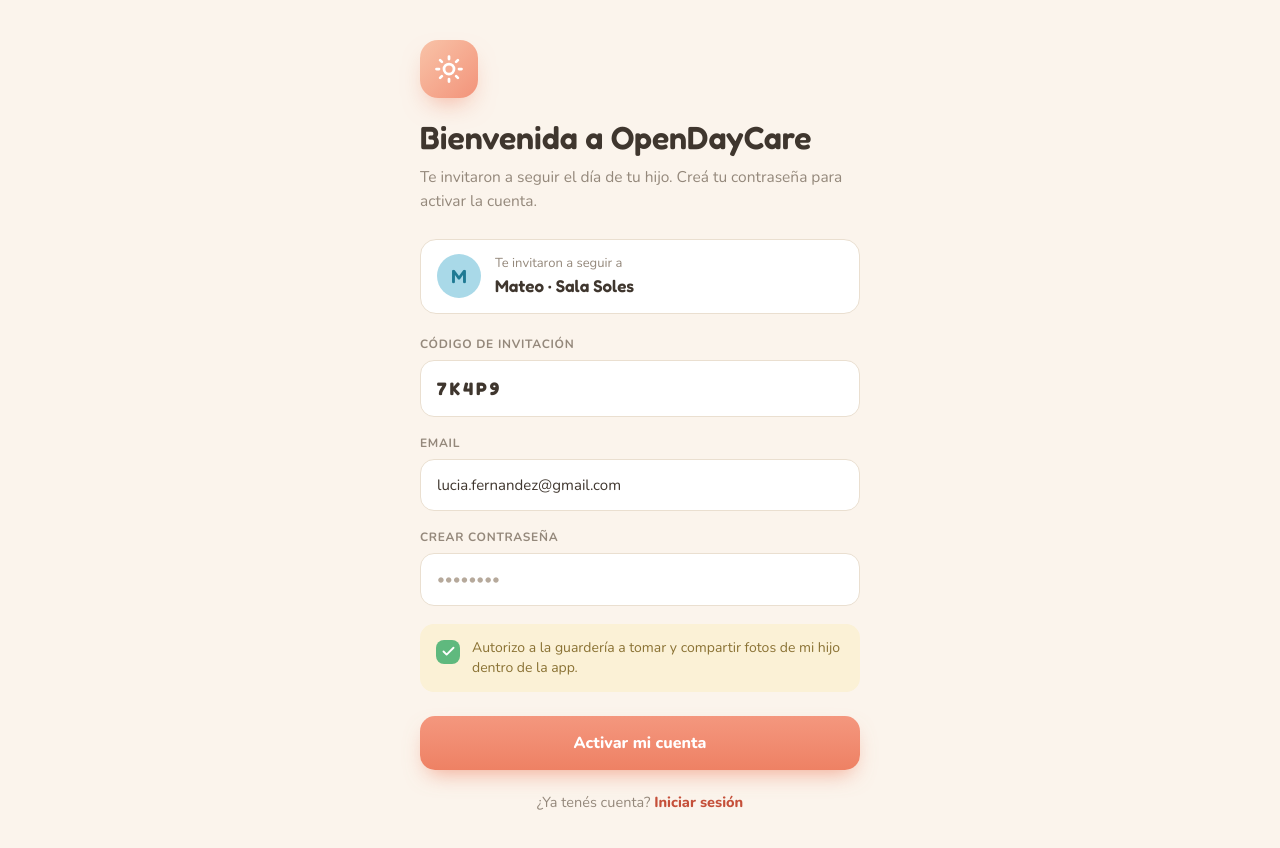
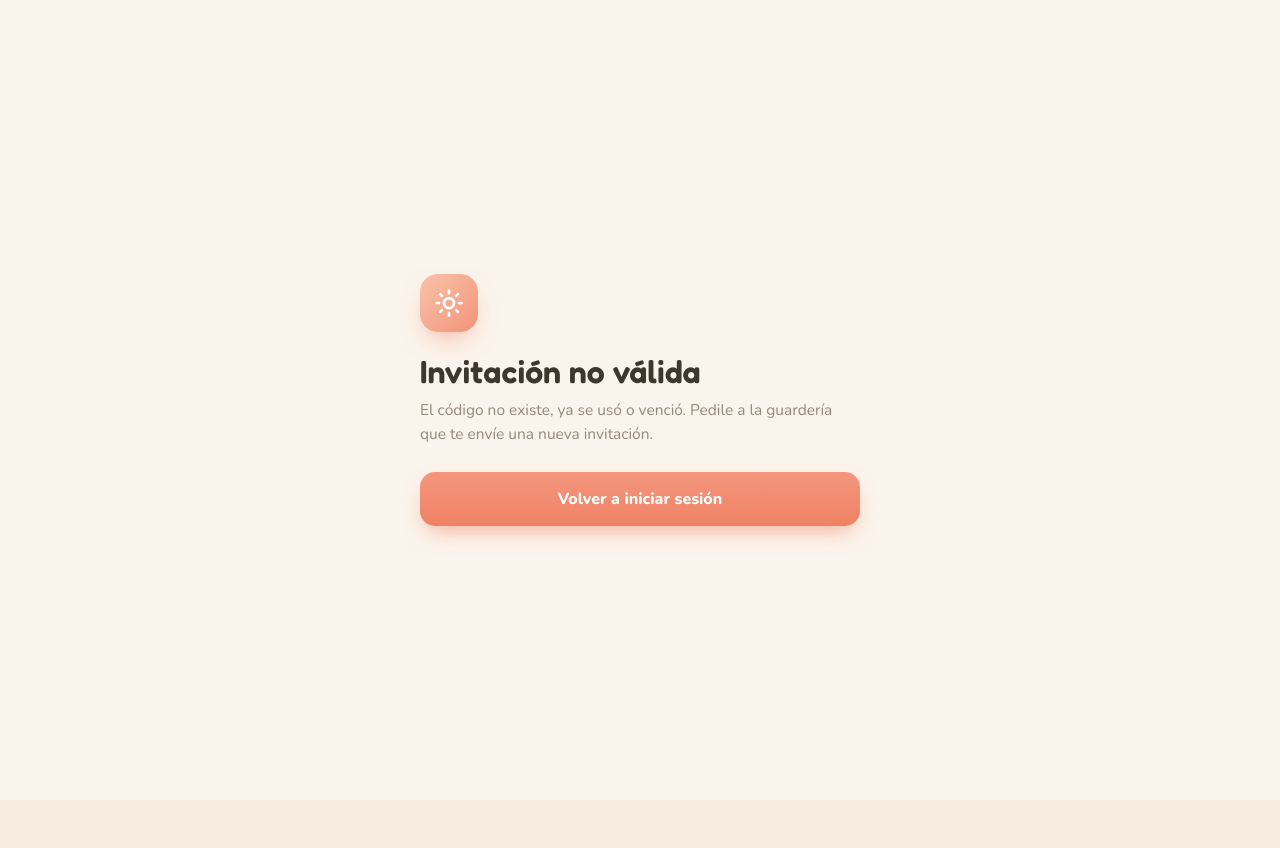
Before and after one commit to gutierrez8006/open-daycare, a Next.js app: page /activate-account in a window 1280 px wide. Shown: the top 848 px of the page. After the commit the page ends 800 px from the top, so only its background shows below. Built offline with nearby package versions, Linux system fonts and the light colour scheme.

Commit message:
Paso 12 de la implementación (/activate-account page + components/activate-account-form.tsx)

```diff
--- /dev/null
+++ b/app/(auth)/activate-account/actions.ts
@@ -0,0 +1,144 @@
+"use server";
+
+import { redirect } from "next/navigation";
+import { createClient } from "@/utils/supabase/server";
+
+export type ActivateState = { error?: string };
+
+const EMAIL_PATTERN = /^[^\s@]+@[^\s@]+\.[^\s@]+$/;
+const GENERIC_ERROR =
+  "No pudimos activar la cuenta. Revisá los datos e intentá de nuevo.";
+
+type InvitationPreview = {
+  child_name: string;
+  room_name: string;
+  daycare_name: string;
+  email: string;
+  expires_at: string;
+};
+
+function isExistingUserError(message: string | undefined): boolean {
+  if (!message) return false;
+  const normalized = message.toLowerCase();
+  return (
+    normalized.includes("already registered") ||
+    normalized.includes("already exists") ||
+    normalized.includes("user already")
+  );
+}
+
+async function acceptInvitation(
+  code: string,
+): Promise<{ ok: true } | { ok: false }> {
+  const supabase = await createClient();
+  const { data, error } = await supabase.rpc("accept_invitation", {
+    p_code: code,
+  });
+
+  if (!error && typeof data === "string" && data.length > 0) {
+    return { ok: true };
+  }
+
+  // Retry with a fresh client in case the new session cookie was not visible yet.
+  const retryClient = await createClient();
+  const retry = await retryClient.rpc("accept_invitation", { p_code: code });
+  if (!retry.error && typeof retry.data === "string" && retry.data.length > 0) {
+    return { ok: true };
+  }
+
+  if (retry.error) {
+    console.error("accept_invitation failed", retry.error);
+  }
+  return { ok: false };
+}
+
+export async function activateAccountAction(
+  _prevState: ActivateState,
+  formData: FormData,
+): Promise<ActivateState> {
+  const code = String(formData.get("code") ?? "")
+    .trim()
+    .toUpperCase();
+  const email = String(formData.get("email") ?? "")
+    .trim()
+    .toLowerCase();
+  const password = String(formData.get("password") ?? "");
+  const authorized = formData.get("authorized") === "on";
+
+  if (code === "") {
+    return { error: "El código de invitación no es válido." };
+  }
+  if (!EMAIL_PATTERN.test(email)) {
+    return { error: "Ingresá un email válido." };
+  }
+  if (password.length < 6) {
+    return { error: "La contraseña debe tener al menos 6 caracteres." };
+  }
+  if (!authorized) {
+    return {
+      error: "Tenés que autorizar el uso de fotos para continuar.",
+    };
+  }
+
+  const supabase = await createClient();
+
+  // Revalidate the code and the email against the invitation (never trust the form).
+  const { data, error } = await supabase.rpc("get_invitation_preview", {
+    p_code: code,
+  });
+  const preview = ((data ?? [])[0] ?? null) as InvitationPreview | null;
+  if (error || !preview) {
+    return {
+      error: "El código no es válido o venció. Pedí una nueva invitación.",
+    };
+  }
+  if (preview.email.toLowerCase() !== email) {
+    return { error: "El email no coincide con la invitación." };
+  }
+
+  const { data: signUpData, error: signUpError } = await supabase.auth.signUp({
+    email,
+    password,
+    options: {
+      data: {
+        invitation_code: code,
+        full_name: email.split("@")[0],
+      },
+    },
+  });
+
+  if (signUpError && !isExistingUserError(signUpError.message)) {
+    console.error("signUp failed", signUpError);
+    return { error: GENERIC_ERROR };
+  }
+
+  if (signUpError) {
+    // The email already has an account (e.g. a second invitation): sign in and link.
+    const { error: signInError } = await supabase.auth.signInWithPassword({
+      email,
+      password,
+    });
+    if (signInError) {
+      return {
+        error:
+          "Ese email ya tiene una cuenta. Ingresá la contraseña correcta o iniciá sesión para vincularte.",
+      };
+    }
+  } else if (!signUpData.session) {
+    return {
+      error:
+        "La cuenta se creó pero no pudimos iniciar sesión. Probá iniciando sesión y activá la invitación de nuevo.",
+    };
+  }
+
+  const accepted = await acceptInvitation(code);
+  if (!accepted.ok) {
+    return {
+      error:
+        "No pudimos vincular la cuenta con el niño. Probá de nuevo o pedí una nueva invitación.",
+    };
+  }
+
+  await supabase.auth.signOut();
+  redirect("/login?activated=1");
+}
--- a/app/(auth)/activate-account/page.tsx
+++ b/app/(auth)/activate-account/page.tsx
@@ -1,13 +1,63 @@
 import Link from "next/link";
-import { notFound } from "next/navigation";
-import { getChild } from "@/data/children";
 import ActivateAccountForm from "@/components/activate-account-form";
+import { createClient } from "@/utils/supabase/server";
 
-export default function ActivateAccountPage() {
-  const child = getChild("mateo-fernandez");
-  if (!child) notFound();
+type InvitationPreview = {
+  child_name: string;
+  room_name: string;
+  daycare_name: string;
+  email: string;
+  expires_at: string;
+};
 
-  const firstName = child.name.split(" ")[0];
+export default async function ActivateAccountPage({
+  searchParams,
+}: PageProps<"/activate-account">) {
+  const params = await searchParams;
+  const rawCode = params.code;
+  const code = Array.isArray(rawCode) ? rawCode[0] : rawCode;
+
+  let preview: InvitationPreview | null = null;
+  if (code?.trim()) {
+    const supabase = await createClient();
+    const { data, error } = await supabase.rpc("get_invitation_preview", {
+      p_code: code,
+    });
+    if (!error) {
+      preview = ((data ?? [])[0] ?? null) as InvitationPreview | null;
+    }
+  }
+
+  if (!preview) {
+    return (
+      <div className="flex min-h-screen items-center justify-center bg-[#FBF4EC] p-6 md:p-10">
+        <div className="w-full max-w-[440px]">
+          <div className="mb-[22px] flex h-[58px] w-[58px] items-center justify-center rounded-[18px] bg-gradient-to-br from-[#F8C3A8] to-[#F2937A] shadow-[0_12px_26px_-10px_rgba(238,129,100,.65)]">
+            <LogoIcon />
+          </div>
+
+          <h1 className="font-display text-[32px] font-semibold leading-[1.15] text-ink">
+            Invitación no válida
+          </h1>
+          <p className="mt-2 mb-[26px] text-[15.5px] leading-[1.55] text-muted-strong">
+            El código no existe, ya se usó o venció. Pedile a la guardería que te
+            envíe una nueva invitación.
+          </p>
+
+          <Link
+            href="/login"
+            className="flex w-full items-center justify-center rounded-[15px] bg-gradient-to-b from-[#F4977E] to-[#EE8164] py-[15px] text-[16px] font-extrabold text-white shadow-[0_10px_22px_-8px_rgba(238,129,100,.7)]"
+          >
+            Volver a iniciar sesión
+          </Link>
+        </div>
+      </div>
+    );
+  }
+
+  const firstName = preview.child_name.split(" ")[0];
+  const initial = preview.child_name.trim().charAt(0).toUpperCase();
+  const normalizedCode = code?.trim().toUpperCase() ?? "";
 
   return (
     <div className="flex min-h-screen items-center justify-center bg-[#FBF4EC] p-6 md:p-10">
@@ -27,21 +77,24 @@
         <div className="mb-[22px] flex items-center gap-3.5 rounded-[16px] border-[1.5px] border-[#EADFD0] bg-white px-4 py-3.5">
           <div
             className="flex h-11 w-11 items-center justify-center rounded-full font-display text-[19px] font-semibold"
-            style={{ background: child.avatar.bg, color: child.avatar.fg }}
+            style={{ background: "#FBE3D8", color: "#C5503A" }}
           >
-            {child.initial}
+            {initial}
           </div>
           <div>
             <div className="text-[13px] text-muted-strong">
               Te invitaron a seguir a
             </div>
             <div className="font-display text-[17px] font-semibold text-ink">
-              {firstName} · Sala {child.room}
+              {firstName} · Sala {preview.room_name}
+            </div>
+            <div className="text-[12.5px] text-muted-strong">
+              {preview.daycare_name}
             </div>
           </div>
         </div>
 
-        <ActivateAccountForm />
+        <ActivateAccountForm code={normalizedCode} email={preview.email} />
 
         <p className="mt-[22px] text-center text-[14.5px] text-muted-strong">
           ¿Ya tenés cuenta?{" "}
--- a/components/activate-account-form.tsx
+++ b/components/activate-account-form.tsx
@@ -1,29 +1,34 @@
 "use client";
 
-import { useRouter } from "next/navigation";
-import { useState } from "react";
+import { useActionState, useState } from "react";
+import {
+  activateAccountAction,
+  type ActivateState,
+} from "@/app/(auth)/activate-account/actions";
 
-export default function ActivateAccountForm() {
-  const router = useRouter();
-  const [code, setCode] = useState("7K4P9");
-  const [email, setEmail] = useState("lucia.fernandez@gmail.com");
-  const [password, setPassword] = useState("");
+export default function ActivateAccountForm({
+  code,
+  email,
+}: {
+  code: string;
+  email: string;
+}) {
+  const [state, formAction, pending] = useActionState<ActivateState, FormData>(
+    activateAccountAction,
+    {},
+  );
   const [authorized, setAuthorized] = useState(true);
 
-  function handleSubmit(e: React.FormEvent) {
-    e.preventDefault();
-    router.push("/");
-  }
-
   return (
-    <form onSubmit={handleSubmit}>
+    <form action={formAction}>
       <div className="mb-2 text-xs font-bold tracking-[.7px] text-muted-strong">
         CÓDIGO DE INVITACIÓN
       </div>
       <input
         type="text"
+        name="code"
         value={code}
-        onChange={(e) => setCode(e.target.value)}
+        readOnly
         className="mb-[18px] w-full rounded-[14px] border-[1.5px] border-[#EADFD0] bg-white px-4 py-3.5 font-display text-[18px] font-bold tracking-[3px] text-ink"
       />
 
@@ -32,9 +37,12 @@
       </div>
       <input
         type="email"
-        value={email}
-        onChange={(e) => setEmail(e.target.value)}
-        className="mb-[18px] w-full rounded-[14px] border-[1.5px] border-[#EADFD0] bg-white px-4 py-3.5 text-[15px] text-ink"
+        name="email"
+        required
+        autoComplete="email"
+        defaultValue={email}
+        disabled={pending}
+        className="mb-[18px] w-full rounded-[14px] border-[1.5px] border-[#EADFD0] bg-white px-4 py-3.5 text-[15px] text-ink disabled:opacity-60"
       />
 
       <div className="mb-2 text-xs font-bold tracking-[.7px] text-muted-strong">
@@ -42,16 +50,24 @@
       </div>
       <input
         type="password"
-        value={password}
-        onChange={(e) => setPassword(e.target.value)}
+        name="password"
+        required
+        minLength={6}
+        autoComplete="new-password"
         placeholder="••••••••"
-        className="mb-[18px] w-full rounded-[14px] border-[1.5px] border-[#EADFD0] bg-white px-4 py-3.5 text-[15px] text-ink placeholder:text-[#B6A99B]"
+        disabled={pending}
+        className="mb-[18px] w-full rounded-[14px] border-[1.5px] border-[#EADFD0] bg-white px-4 py-3.5 text-[15px] text-ink placeholder:text-[#B6A99B] disabled:opacity-60"
       />
 
-      <label
-        className="mb-6 flex cursor-pointer items-start gap-3 rounded-[14px] bg-[#FBF1D6] px-4 py-3.5"
-        onClick={() => setAuthorized(!authorized)}
-      >
+      <label className="mb-6 flex cursor-pointer items-start gap-3 rounded-[14px] bg-[#FBF1D6] px-4 py-3.5">
+        <input
+          type="checkbox"
+          name="authorized"
+          checked={authorized}
+          onChange={(event) => setAuthorized(event.target.checked)}
+          disabled={pending}
+          className="sr-only"
+        />
         <span
           className="mt-0.5 flex h-6 w-6 flex-none items-center justify-center rounded-[8px]"
           style={{ background: authorized ? "#5FB97E" : "#D4C89A" }}
@@ -64,11 +80,21 @@
         </span>
       </label>
 
+      {state?.error && (
+        <div
+          role="alert"
+          className="mb-4 rounded-[10px] border border-[#E0B4A6] bg-[#FCECE6] px-3 py-2 text-[13.5px] text-[#B0412A]"
+        >
+          {state.error}
+        </div>
+      )}
+
       <button
         type="submit"
-        className="w-full rounded-[15px] bg-gradient-to-b from-[#F4977E] to-[#EE8164] py-[15px] text-center font-extrabold text-[16px] text-white shadow-[0_10px_22px_-8px_rgba(238,129,100,.7)]"
+        disabled={pending}
+        className="w-full rounded-[15px] bg-gradient-to-b from-[#F4977E] to-[#EE8164] py-[15px] text-center font-extrabold text-[16px] text-white shadow-[0_10px_22px_-8px_rgba(238,129,100,.7)] disabled:cursor-not-allowed disabled:opacity-60"
       >
-        Activar mi cuenta
+        {pending ? "Activando…" : "Activar mi cuenta"}
       </button>
     </form>
   );
```
